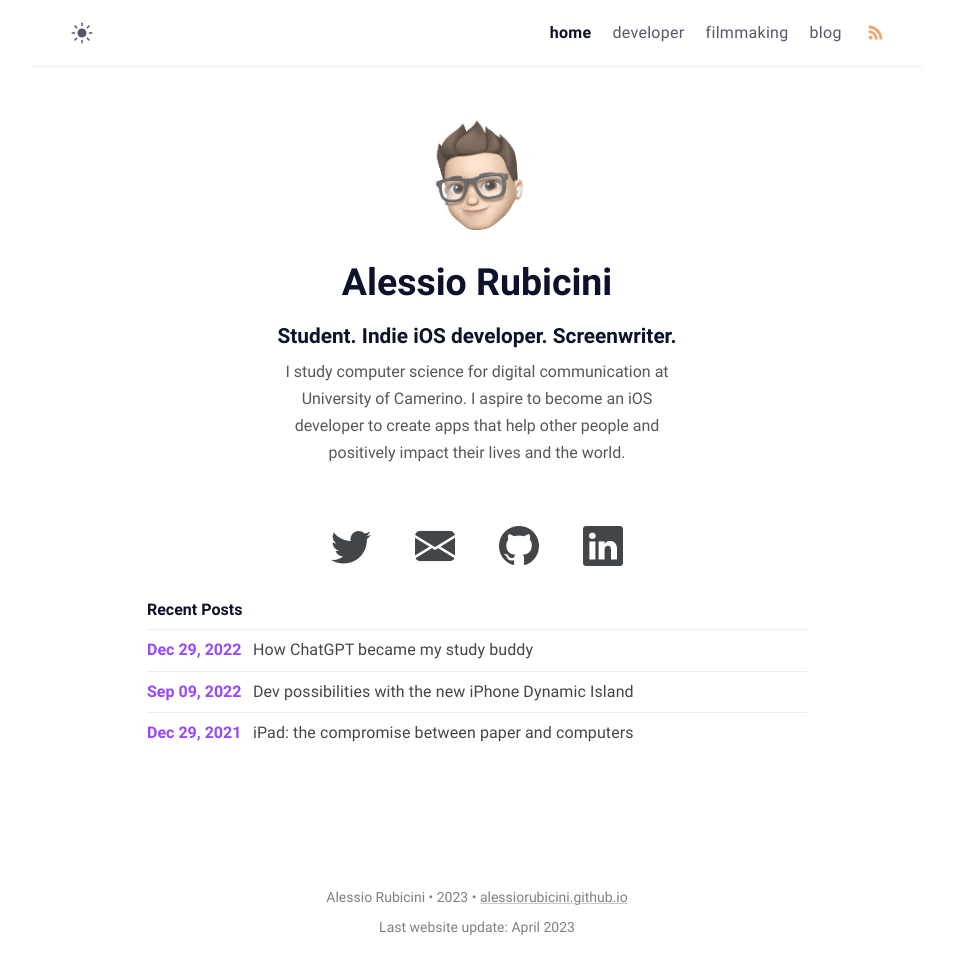
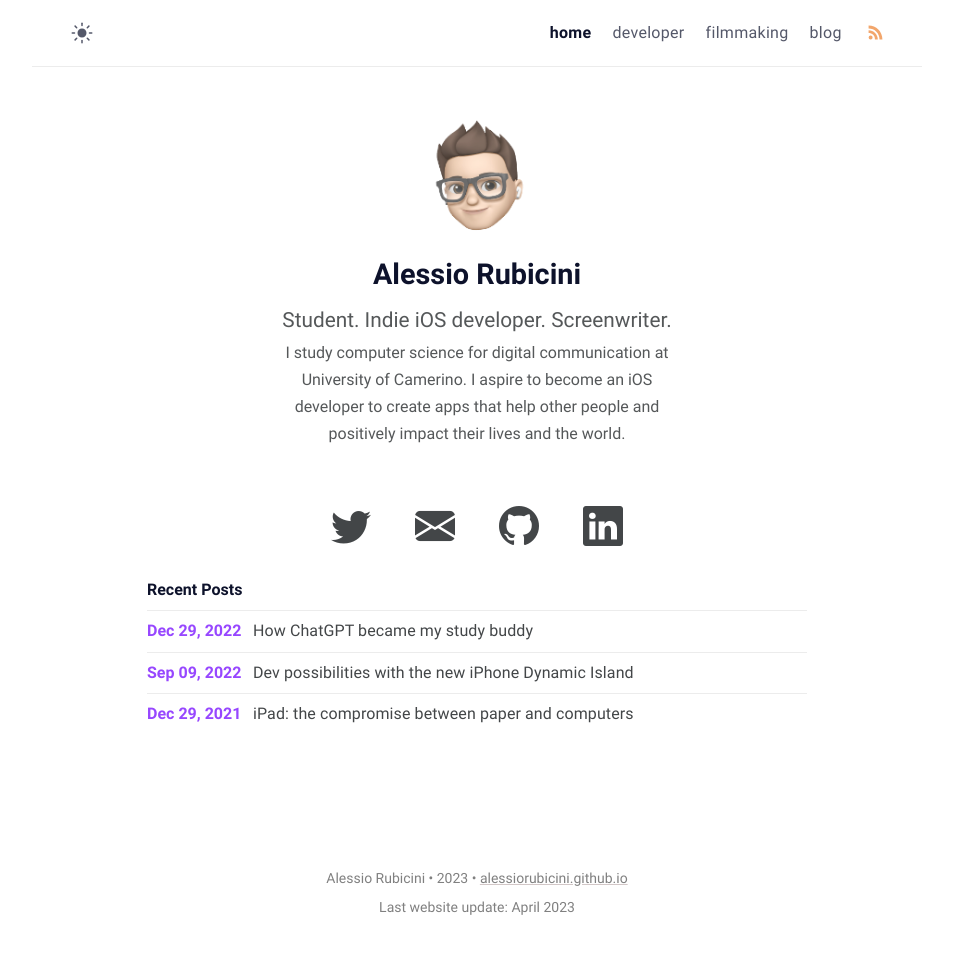
Before and after one commit to alessiorubicini/alessiorubicini.github.io, a Jekyll site: the page built from index.md, in a window 1280 px wide. Shown: the whole page, without its empty margins (163-1116 px from the left). Built offline with Jekyll 4.4.1, drawn with Linux system fonts in a browser that asks for light colours; nearby versions of some CDN libraries.

Commit message:
Fixed author's name

```diff
--- a/_config.yml
+++ b/_config.yml
@@ -10,9 +10,9 @@
 
 # Profile settings
 author:
-  name: Alessio Rubicini <br>
-        Student. Indie iOS developer. Screenwriter. # author name
+  name: Alessio Rubicini # author name
   bio: >- # tell to the world
+    Student. Indie iOS developer. Screenwriter.<br>
     I study computer science for digital communication at University of Camerino.
     I aspire to become an iOS developer to create apps that help other people and positively impact their lives and the world.
   username: alessiorubicini # general username
--- a/_sass/klise/_layout.scss
+++ b/_sass/klise/_layout.scss
@@ -202,15 +202,15 @@
     opacity: 1;
   }
 
-  .author-name::first-line {
+  .author-name {
     font-size: 1.8em;
     margin-bottom: 2px;
   }
-  .author-name {
-    font-size: 1.3em;
+  .author-bio::first-line {
+	font-size: 1.3em;
     margin-bottom: 2px;
+	font-weight: 500;
   }
-
   .author-bio {
     margin: 0 auto;
     opacity: 0.9;
```
